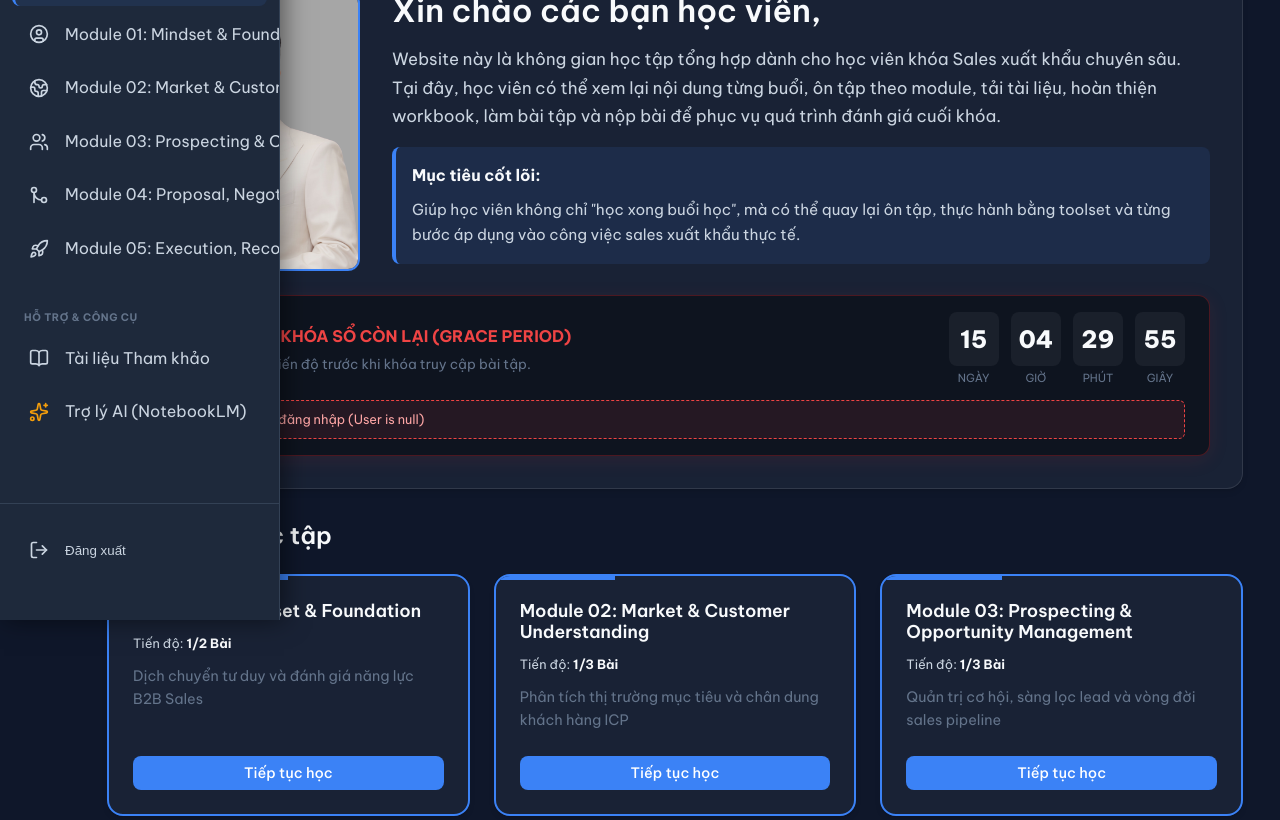
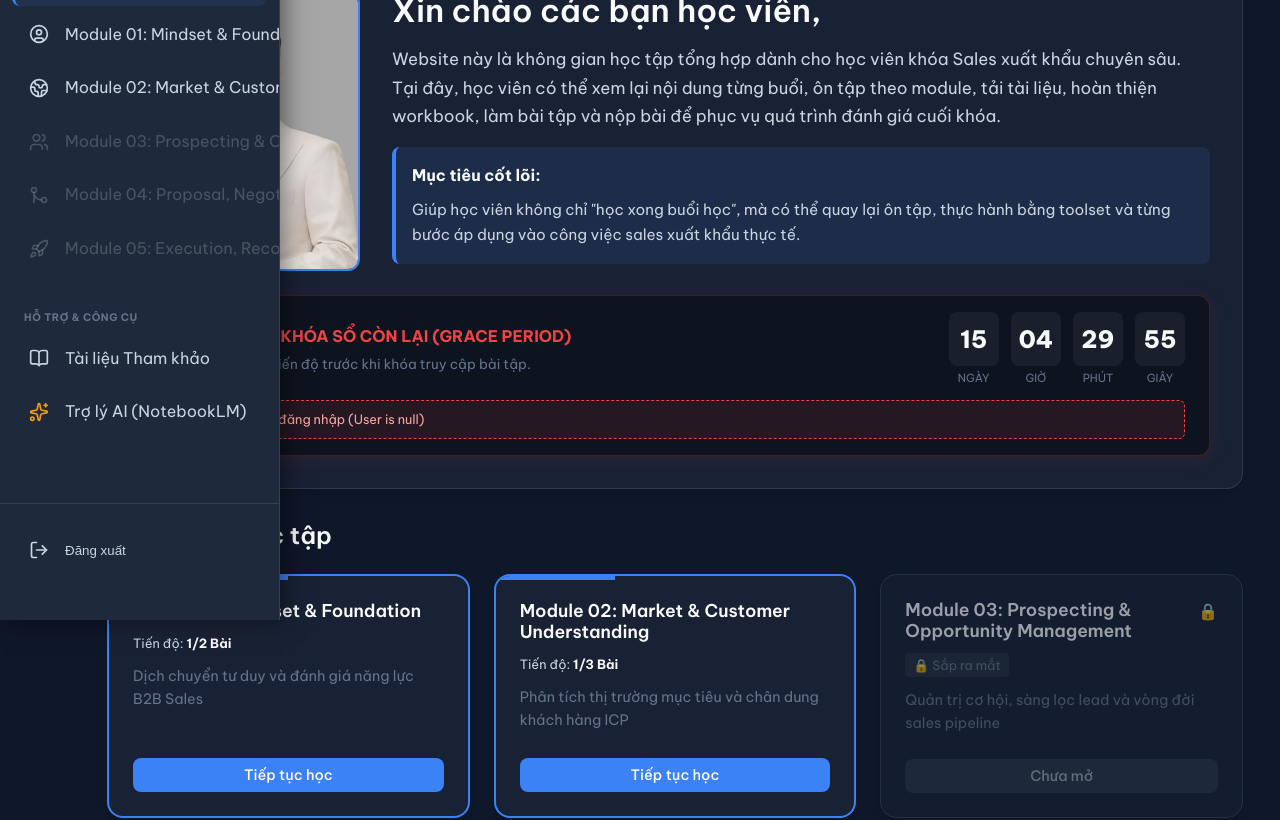
Before and after one commit to nhtrung11794/export-sales-hub, a Next.js app: page / in a window 1280 px wide. Shown: the part 180-1000 px from the top of the page. Built offline with nearby package versions, Linux system fonts and the light colour scheme; no server answers.

Commit message:
feat(modules): lock modules 3, 4, 5 for student accounts while keeping admin access

```diff
--- a/src/app/(app)/page.tsx
+++ b/src/app/(app)/page.tsx
@@ -13,9 +13,10 @@ export default function Dashboard() {
   const supabase = createClient();
   const { getModuleData } = useModuleStore();
 
-  const [timeLeft, setTimeLeft] = useState({ days: 0, hours: 0, mins: 0, secs: 0 });
-  const [userName, setUserName] = useState('Nhà xuất khẩu');
+  const [timeLeft, setTimeLeft] = useState<{ days: number, hours: number, mins: number, secs: number }>({ days: 0, hours: 0, mins: 0, secs: 0 });
+  const [userName, setUserName] = useState<string>('Nhà xuất khẩu');
   const [debugError, setDebugError] = useState<string | null>(null);
+  const [isAdmin, setIsAdmin] = useState(false);
 
   useEffect(() => {
     let timer: NodeJS.Timeout;
@@ -45,12 +46,16 @@ export default function Dashboard() {
 
       setUserName(user.email?.split('@')[0] || 'Nhà xuất khẩu');
 
-      // Fetch dữ liệu batch_end_date từ bảng users (thay vì profiles)
+      // Fetch dữ liệu batch_end_date và role từ bảng users
       const { data: profileData, error } = await supabase
         .from('users')
-        .select('batch_end_date')
+        .select('batch_end_date, role')
         .eq('id', user.id)
         .single();
+
+      if (profileData?.role === 'admin') {
+        setIsAdmin(true);
+      }
 
       if (error) {
         console.error("Lỗi khi lấy dữ liệu Supabase:", error.message);
@@ -119,7 +124,7 @@ export default function Dashboard() {
       name: 'Module 03: Prospecting & Opportunity Management',
       desc: 'Quản trị cơ hội, sàng lọc lead và vòng đời sales pipeline',
       totalLessons: 3,
-      status: 'active'
+      status: isAdmin ? 'active' : 'locked'
     },
     {
       id: 'm04',
@@ -127,7 +132,7 @@ export default function Dashboard() {
       name: 'Module 04: Proposal, Negotiation & Safe Closing',
       desc: 'Kỹ năng đàm phán, cán cân thương lượng và chốt deal',
       totalLessons: 4,
-      status: 'active'
+      status: isAdmin ? 'active' : 'locked'
     },
     {
       id: 'm05',
@@ -135,7 +140,7 @@ export default function Dashboard() {
       name: 'Module 05: Execution, Recovery & Account Growth',
       desc: 'Báo cáo thực chiến, kế hoạch 90 ngày và quản trị khủng hoảng',
       totalLessons: 3,
-      status: 'active'
+      status: isAdmin ? 'active' : 'locked'
     },
   ];
 
@@ -338,14 +343,31 @@ export default function Dashboard() {
               </div>
 
               <div style={{ fontSize: '0.8rem', color: 'var(--text-secondary)', marginBottom: '12px' }}>
-                Tiến độ: <strong style={{ color: 'var(--text-primary)' }}>{completedLessons}/{mod.totalLessons} Bài</strong>
+                {isLocked ? (
+                  <span style={{ display: 'inline-flex', alignItems: 'center', gap: '4px', background: 'rgba(255,255,255,0.05)', padding: '2px 8px', borderRadius: '4px', color: 'var(--text-muted)' }}>
+                    🔒 Sắp ra mắt
+                  </span>
+                ) : (
+                  <>Tiến độ: <strong style={{ color: 'var(--text-primary)' }}>{completedLessons}/{mod.totalLessons} Bài</strong></>
+                )}
               </div>
 
               <p style={{ color: 'var(--text-muted)', fontSize: '0.9rem', marginBottom: '24px', flex: 1 }}>
                 {mod.desc}
               </p>
 
-              {!isLocked && (
+              {isLocked ? (
+                <button
+                  className="btn btn-secondary"
+                  style={{ width: '100%', fontSize: '0.9rem', padding: '8px', opacity: 0.6, cursor: 'not-allowed' }}
+                  onClick={(e) => {
+                    e.stopPropagation();
+                    alert('Module này đang được hoàn thiện và sẽ sớm mở trong các buổi học tiếp theo!');
+                  }}
+                >
+                  Chưa mở
+                </button>
+              ) : (
                 <button
                   className={isActive ? "btn btn-primary" : "btn btn-secondary"}
                   style={{ width: '100%', fontSize: '0.9rem', padding: '8px' }}
--- a/src/components/layout/AppLayout.tsx
+++ b/src/components/layout/AppLayout.tsx
@@ -30,15 +30,9 @@ export default function AppLayout({ children }: { children: React.ReactNode }) {
   const { fetchAllSubmissions, isLoading: isStoreLoading, submissions } = useModuleStore();
 
   const isUnlocked = (moduleId: string) => {
-    if (moduleId === 'DASHBOARD' || moduleId === 'M01') return true;
-
-    // Yêu cầu: Tạm khóa toàn bộ các Module còn lại (để hoàn thiện nội dung sau)
-    if (moduleId === 'M02') return true;
-    if (moduleId === 'M03') return true;
-    if (moduleId === 'M04') return true;
-    if (moduleId === 'M05') return true;
-
-    return true;
+    if (isAdmin) return true;
+    if (moduleId === 'DASHBOARD' || moduleId === 'M01' || moduleId === 'M02') return true;
+    return false; // M03, M04, M05 tạm khóa với học viên
   };
 
   useEffect(() => {
@@ -69,6 +63,13 @@ export default function AppLayout({ children }: { children: React.ReactNode }) {
 
           if (userData.role === 'admin') {
             setIsAdmin(true);
+          } else {
+            setIsAdmin(false);
+            // Nếu là học viên mà truy cập trực tiếp URL của module bị khóa -> Đẩy về trang chủ
+            if (pathname === '/m03' || pathname === '/m04' || pathname === '/m05' || pathname === '/capstone') {
+              alert('Module này đang được hoàn thiện và sẽ sớm mở trong các buổi học tiếp theo!');
+              router.push('/');
+            }
           }
         }
 
@@ -232,9 +233,7 @@ export default function AppLayout({ children }: { children: React.ReactNode }) {
               );
             } else {
               // Module bị khóa
-              const alertMsg = (item.id !== 'M02')
-                ? 'Module này đang được xây dựng và sẽ sớm ra mắt!'
-                : 'Module này đang được xây dựng và sẽ sớm ra mắt!';
+              const alertMsg = 'Module này đang được hoàn thiện và sẽ sớm mở trong các buổi học tiếp theo!';
 
               return (
                 <div key={item.path} onClick={() => alert(alertMsg)} style={sharedStyle} title={!isHovered ? item.name : undefined}>
```
